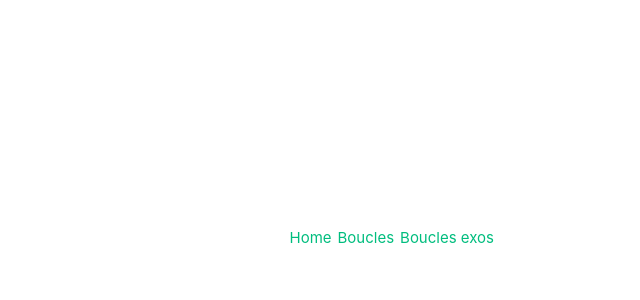
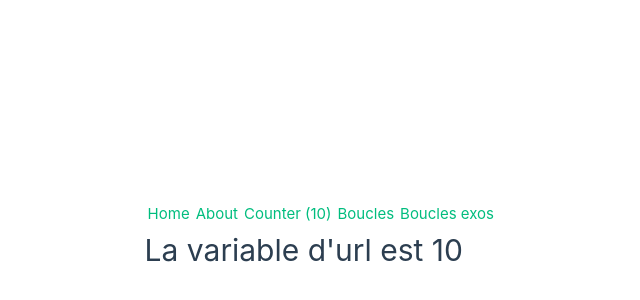
Before and after one commit to eliooooooo/Vuejs-RestCountries, a Vue app: page /count/10 in a window 1280 px wide. Shown: the part 162-462 px from the top of the page, without its empty margins (143-783 px from the left). Built offline with nearby package versions, Linux system fonts and the light colour scheme.

Commit message:
Feat: manipulation routes

```diff
--- a/src/App.vue
+++ b/src/App.vue
@@ -1,14 +1,25 @@
-<script setup>
-</script>
-
 <template>
   <main>
     <router-link to="/">Home</router-link>
+    <!-- Route nommée -->
+    <router-link :to="{name: 'test'}">About</router-link>
+    <!-- Url avec variable -->
+    <router-link :to="`/count/${number}`">Counter (10)</router-link>
     <router-link to="/boucles">Boucles</router-link>
     <router-link to="/boucles-exos">Boucles exos</router-link>
     <router-view></router-view>
   </main>
 </template>
+
+<script>
+export default {
+  data() {
+    return {
+      number: 10
+    }
+  }
+}
+</script>
 
 <style scoped>
 header {
--- /dev/null
+++ b/src/components/Count.vue
@@ -0,0 +1,13 @@
+<script setup>
+import { useRoute } from 'vue-router';
+
+const route = useRoute();
+// Récupération de la variable d'url
+const number = route.params.number
+</script>
+
+<template>
+    <div>
+        <h1>La variable d'url est {{ number }}</h1>
+    </div>
+</template>
--- a/src/router/index.js
+++ b/src/router/index.js
@@ -1,6 +1,8 @@
 import { createRouter, createWebHistory } from 'vue-router'
 
-import Home from '../components/Home.vue'
+import Home from '../views/Home.vue'
+import About from '../views/About.vue'
+import Count from '../components/Count.vue';
 import BouclesTestExo from '../components/Boucles-test-exo.vue'
 import BouclesTest from '../components/Boucles-test.vue'
 
@@ -19,6 +21,15 @@ const router = createRouter({
     {
       path: '/boucles-exos',
       component: BouclesTestExo
+    },
+    {
+      path: '/about',
+      component: About,
+      name: "test"
+    },
+    {
+      path: '/count/:number',
+      component: Count
     }
   ]
 })
--- /dev/null
+++ b/src/views/About.vue
@@ -0,0 +1,5 @@
+<template>
+    <div>
+        <h1>Voici la page about</h1>
+    </div>
+</template>
```
Also changed, not shown: src/views/Home.vue (renamed from src/components/Home.vue).
